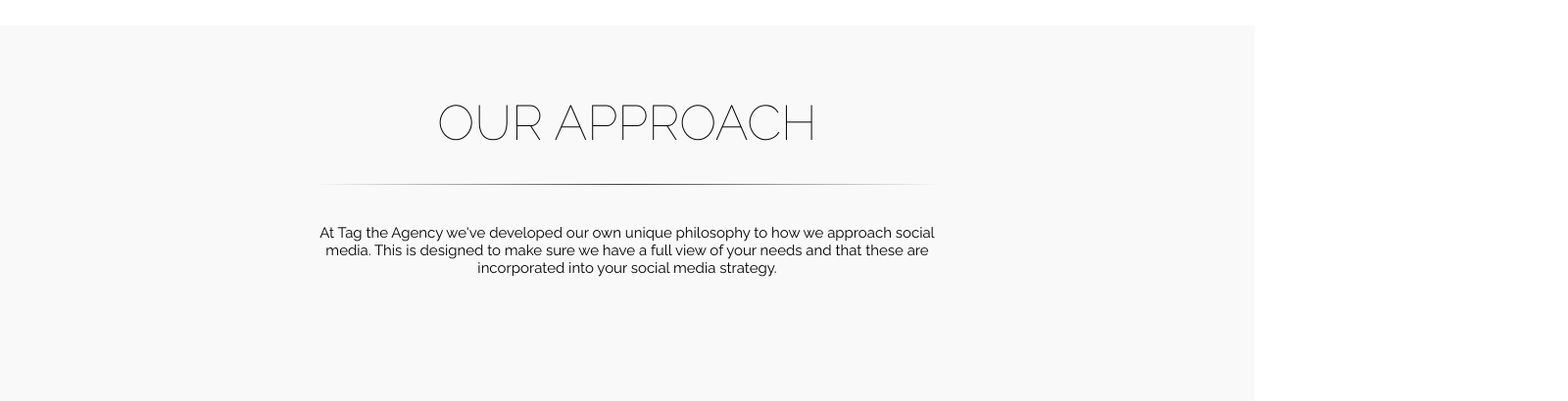
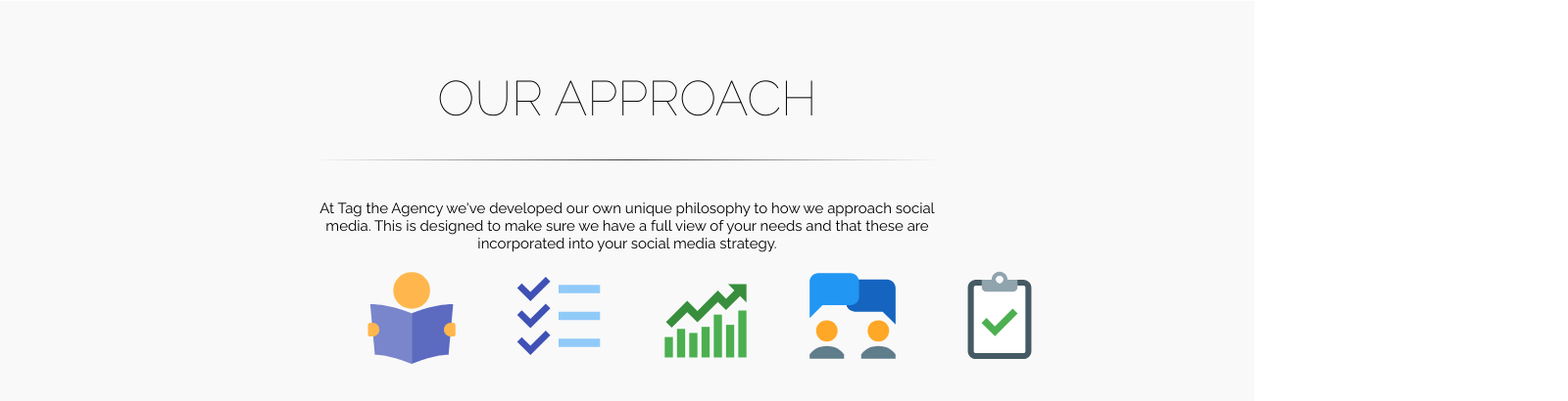
Before and after one commit to iraritchiemeek/TTA_site, a plain HTML site: page index.html in a window 1280 px wide. Shown: the part 1144-1554 px from the top of the page at 98% size, 1600 px wide, since content can reach past the window. Drawn offline with Linux system fonts and the light colour scheme.

Commit message:
add colorful icons

```diff
--- a/index.html
+++ b/index.html
@@ -35,6 +35,11 @@
 			<h1>OUR APPROACH</h1>
 			<div class='content_break'></div>
 			<p>At Tag the Agency we've developed our own unique philosophy to how we approach social media. This is designed to make sure we have a full view of your needs and that these are incorporated into your social media strategy.</p>
+			<div id='strategy_wrapper'>
+				<div class='strategy'>
+
+				</div>
+			</div>
 		</div>
 		<div class='section' id='what_weve_done'>
 
--- a/js/controller.js
+++ b/js/controller.js
@@ -1,3 +1,10 @@
 $(document).ready(function(){
-	console.log('WE MADE IT JS!!')
+
+	var view = new View
+
+	view.addImage('reading.svg', 'strategy_icon', '#strategy_wrapper')
+	view.addImage('todo_list.svg', 'strategy_icon', '#strategy_wrapper')
+	view.addImage('bullish.svg', 'strategy_icon', '#strategy_wrapper')
+	view.addImage('collaboration.svg', 'strategy_icon', '#strategy_wrapper')
+	view.addImage('inspection.svg', 'strategy_icon', '#strategy_wrapper')
 })
--- a/js/view.js
+++ b/js/view.js
@@ -0,0 +1,7 @@
+function View () {
+
+	View.prototype.addImage = function(url, class_name, target) {
+		console.log($(target))
+		$(target).append('<img src="imgs/' + url + '" class="' + class_name + '"/>')
+	};
+}
--- a/style.css
+++ b/style.css
@@ -27,7 +27,7 @@ html, body, #container{
 }
 
 #title_image {
-	margin-top: 125px;
+	margin-top: 100px;
 }
 
 #title_image img {
@@ -115,3 +115,16 @@ html, body, #container{
 .section:nth-child(even) {
 	background-color: #F9F9F9;
 }
+
+#strategy_wrapper {
+	padding: 0;
+	position: absolute;
+	left: 25%;
+	width: 100%;
+}
+
+.strategy_icon {
+	padding-left: 50px;
+	height: 100px;
+	width: 100px;
+}
```
Also changed, not shown: imgs/bullish.svg (added), imgs/collaboration.svg (added), imgs/inspection.svg (added), imgs/reading.svg (added), imgs/todo_list.svg (added).
